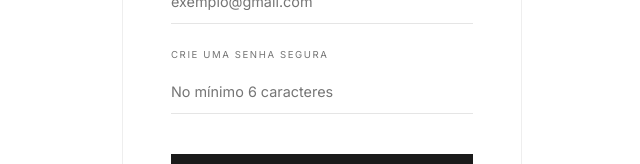
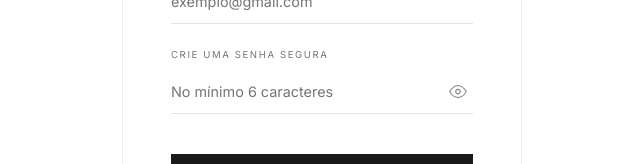
Before and after one commit to valmyrtavares/shop-portfolio, a React (Vite) app: page /signup in a window 1280 px wide. Shown: the part 241-405 px from the top of the page, without its empty margins (318-958 px from the left). Built offline with nearby package versions, Linux system fonts and the light colour scheme; no server answers.

Commit message:
feat: add admin authentication and signup components with Supabase integration

```diff
--- a/src/components/Admin/AdminLogin.jsx
+++ b/src/components/Admin/AdminLogin.jsx
@@ -5,6 +5,7 @@ import styles from './AdminLogin.module.scss';
 const AdminLogin = ({ onDevBypass }) => {
   const [email, setEmail] = useState('');
   const [password, setPassword] = useState('');
+  const [showPassword, setShowPassword] = useState(false);
   const [loading, setLoading] = useState(false);
   const [error, setError] = useState('');
 
@@ -24,7 +25,13 @@ const AdminLogin = ({ onDevBypass }) => {
       // onLogin is no longer needed as App.jsx will listen to auth state changes
     } catch (err) {
       console.error('Login error:', err.message);
+      if (err.message?.toLowerCase().includes('email not confirmed')) {
+        setError('E-MAIL NÃO CONFIRMADO. SE USOU UM E-MAIL FICTÍCIO, DESATIVE "CONFIRM EMAIL" NO PAINEL DO SUPABASE (AUTH > SETTINGS).');
+      } else if (err.message === 'Invalid login credentials') {
         setError('E-MAIL OU SENHA INCORRETOS.');
+      } else {
+        setError(err.message ? err.message.toUpperCase() : 'ERRO AO EFETUAR LOGIN.');
+      }
     } finally {
       setLoading(false);
     }
@@ -71,14 +78,35 @@ const AdminLogin = ({ onDevBypass }) => {
 
           <div className={styles.inputGroup}>
             <label>SENHA</label>
+            <div className={styles.passwordWrapper}>
               <input
-              type="password"
+                type={showPassword ? "text" : "password"}
                 value={password}
                 onChange={(e) => setPassword(e.target.value)}
                 placeholder="******"
                 required
                 disabled={loading}
               />
+              <button
+                type="button"
+                className={styles.eyeButton}
+                onClick={() => setShowPassword(!showPassword)}
+                title={showPassword ? "Ocultar senha" : "Ver senha"}
+                aria-label={showPassword ? "Ocultar senha" : "Ver senha"}
+              >
+                {showPassword ? (
+                  <svg width="18" height="18" viewBox="0 0 24 24" fill="none" stroke="currentColor" strokeWidth="1.5" strokeLinecap="round" strokeLinejoin="round">
+                    <path d="M17.94 17.94A10.07 10.07 0 0 1 12 20c-7 0-11-8-11-8a18.45 18.45 0 0 1 5.06-5.94M9.9 4.24A9.12 9.12 0 0 1 12 4c7 0 11 8 11 8a18.5 18.5 0 0 1-2.16 3.19m-6.72-1.07a3 3 0 1 1-4.24-4.24"></path>
+                    <line x1="1" y1="1" x2="23" y2="23"></line>
+                  </svg>
+                ) : (
+                  <svg width="18" height="18" viewBox="0 0 24 24" fill="none" stroke="currentColor" strokeWidth="1.5" strokeLinecap="round" strokeLinejoin="round">
+                    <path d="M1 12s4-8 11-8 11 8 11 8-4 8-11 8-11-8-11-8z"></path>
+                    <circle cx="12" cy="12" r="3"></circle>
+                  </svg>
+                )}
+              </button>
+            </div>
           </div>
 
           <button type="submit" className={styles.loginButton} disabled={loading}>
--- a/src/components/Admin/AdminLogin.module.scss
+++ b/src/components/Admin/AdminLogin.module.scss
@@ -79,6 +79,36 @@
   }
 }
 
+.passwordWrapper {
+  position: relative;
+  display: flex;
+  align-items: center;
+
+  input {
+    padding-right: 2.5rem;
+  }
+}
+
+.eyeButton {
+  position: absolute;
+  right: 0;
+  top: 50%;
+  transform: translateY(-50%);
+  background: transparent;
+  border: none;
+  cursor: pointer;
+  padding: 0.4rem;
+  display: flex;
+  align-items: center;
+  justify-content: center;
+  color: rgba(0, 0, 0, 0.45);
+  transition: color 0.2s ease;
+
+  &:hover {
+    color: #000;
+  }
+}
+
 .loginButton {
   margin-top: 1rem;
   padding: 1rem;
--- a/src/components/Admin/AdminSignup.jsx
+++ b/src/components/Admin/AdminSignup.jsx
@@ -5,6 +5,7 @@ import styles from './AdminLogin.module.scss'; // Reusing login styles
 const AdminSignup = () => {
   const [email, setEmail] = useState('');
   const [password, setPassword] = useState('');
+  const [showPassword, setShowPassword] = useState(false);
   const [loading, setLoading] = useState(false);
   const [message, setMessage] = useState({ type: '', text: '' });
 
@@ -60,14 +61,35 @@ const AdminSignup = () => {
 
           <div className={styles.inputGroup}>
             <label>CRIE UMA SENHA SEGURA</label>
+            <div className={styles.passwordWrapper}>
               <input
-              type="password"
+                type={showPassword ? "text" : "password"}
                 value={password}
                 onChange={(e) => setPassword(e.target.value)}
                 placeholder="No mínimo 6 caracteres"
                 required
                 disabled={loading}
               />
+              <button
+                type="button"
+                className={styles.eyeButton}
+                onClick={() => setShowPassword(!showPassword)}
+                title={showPassword ? "Ocultar senha" : "Ver senha"}
+                aria-label={showPassword ? "Ocultar senha" : "Ver senha"}
+              >
+                {showPassword ? (
+                  <svg width="18" height="18" viewBox="0 0 24 24" fill="none" stroke="currentColor" strokeWidth="1.5" strokeLinecap="round" strokeLinejoin="round">
+                    <path d="M17.94 17.94A10.07 10.07 0 0 1 12 20c-7 0-11-8-11-8a18.45 18.45 0 0 1 5.06-5.94M9.9 4.24A9.12 9.12 0 0 1 12 4c7 0 11 8 11 8a18.5 18.5 0 0 1-2.16 3.19m-6.72-1.07a3 3 0 1 1-4.24-4.24"></path>
+                    <line x1="1" y1="1" x2="23" y2="23"></line>
+                  </svg>
+                ) : (
+                  <svg width="18" height="18" viewBox="0 0 24 24" fill="none" stroke="currentColor" strokeWidth="1.5" strokeLinecap="round" strokeLinejoin="round">
+                    <path d="M1 12s4-8 11-8 11 8 11 8-4 8-11 8-11-8-11-8z"></path>
+                    <circle cx="12" cy="12" r="3"></circle>
+                  </svg>
+                )}
+              </button>
+            </div>
           </div>
 
           <button type="submit" className={styles.loginButton} disabled={loading}>
```
Lines whose indentation alone changed are shown as unchanged.
